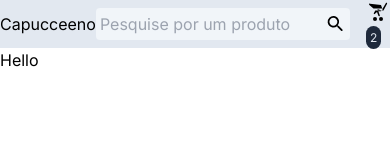
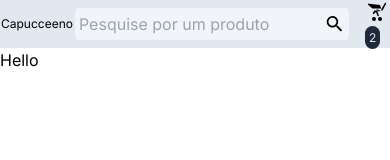
Before and after one commit to thigazzz/curseeduca-challenge, a Next.js app in the folder front/: page / in a window 390 px wide. Shown: the top 160 px of the page. Built offline with nearby package versions, Linux system fonts and the light colour scheme.

Commit message:
feat: header

```diff
--- a/front/app/layout.tsx
+++ b/front/app/layout.tsx
@@ -20,7 +20,7 @@ export default function RootLayout({
     <html lang="en">
       <body className={inter.className}>
         <header className="w-screen bg-slate-200 flex justify-around md:justify-between items-center sm:p-4">
-          <div>Capucceeno</div>
+          <div className="text-xs md:text-base">Capucceeno</div>
           <div className="flex items-center">
             <div className="mr-4">
               <SearchBar/>
```
